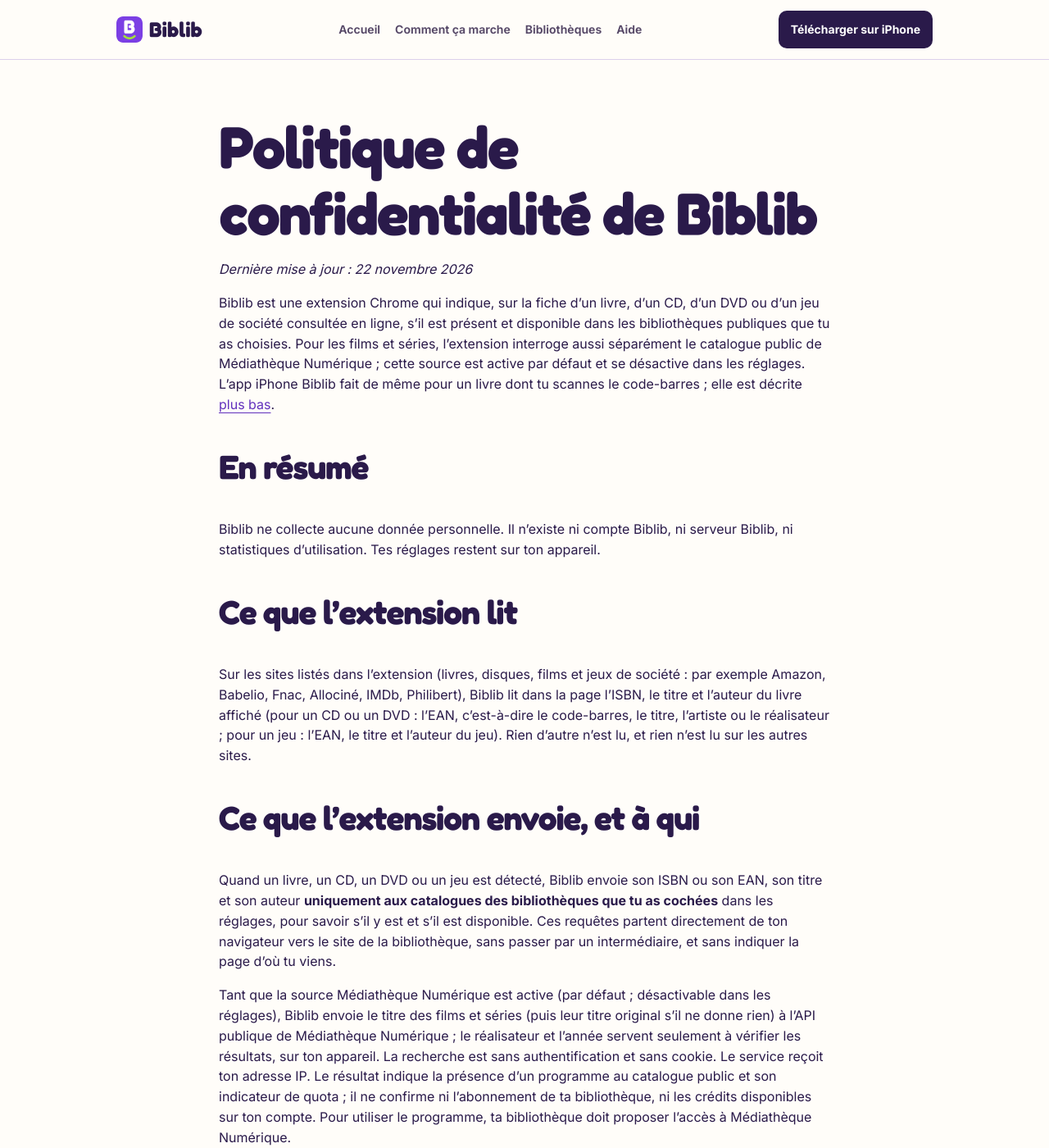
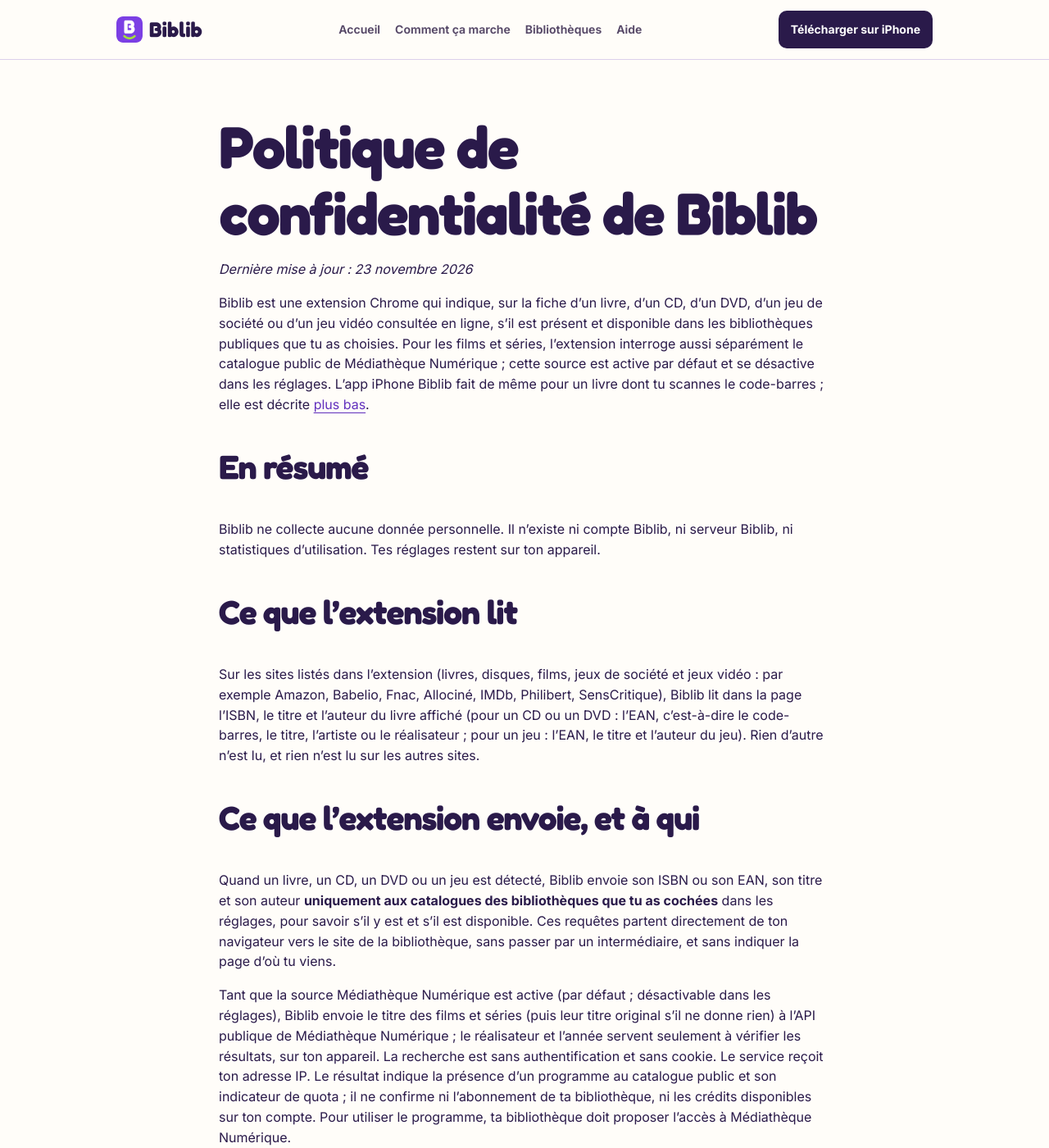
Before and after one commit to Bublex/biblib-site, a Jekyll site: the page built from confidentialite.md, in a window 1280 px wide and 1400 px high. Shown: the whole window at 82% size. Built offline with Jekyll 4.4.1, drawn with Linux system fonts in a browser that asks for light colours.

Commit message:
Site aligné sur les fiches des stores : prix de la carte, accord d'un parent, délai de réservation ; confidentialité à jour
Co-Authored-By: Claude Opus 5.5 <noreply@anthropic.com>
Claude-Session: https://claude.ai/code/session_016S1ijaMEMVqSAyXMkwwiQT

```diff
--- a/_includes/fonctionnement.html
+++ b/_includes/fonctionnement.html
@@ -98,7 +98,7 @@
     <li>
       <span class="bb-journey-icon" aria-hidden="true"><svg width="24" height="24" viewBox="0 0 24 24" fill="none" stroke="currentColor" stroke-width="2" stroke-linecap="round" stroke-linejoin="round"><rect x="2.5" y="5" width="19" height="14" rx="2.5" /><circle cx="8.5" cy="11" r="2" /><path d="M5.5 16c.6-1.4 1.7-2 3-2s2.4.6 3 2M14.5 10h4M14.5 13.5h3" /></svg></span>
       <h3>Inscris-toi une fois</h3>
-      <p>Dans beaucoup de bibliothèques, l’inscription est gratuite. Ailleurs, elle coûte quelques euros par an. Entrer et lire sur place reste libre et gratuit.</p>
+      <p>Dans la plupart des villes, la carte est gratuite. Ailleurs, elle coûte en général 25&nbsp;€ par an au plus. Entrer et lire sur place reste libre et gratuit.</p>
     </li>
     <li>
       <span class="bb-journey-icon" aria-hidden="true"><svg width="24" height="24" viewBox="0 0 24 24" fill="none" stroke="currentColor" stroke-width="2" stroke-linecap="round" stroke-linejoin="round"><path d="M4 4h4v16H4zM10 4h4v16h-4zM16.2 5.2l3.6-1 3 15.4-3.6 1z" /></svg></span>
--- a/aide/index.html
+++ b/aide/index.html
@@ -52,12 +52,12 @@ description: "Questions sur Biblib et sur les bibliothèques : inscription, rés
     </details>
     <details>
       <summary>L’inscription est-elle payante&nbsp;?</summary>
-      <p>Dans beaucoup de bibliothèques, l’inscription est gratuite. Ailleurs, elle coûte quelques euros par an. Elle est souvent gratuite pour les enfants et les étudiants.</p>
+      <p>Dans la plupart des villes, la carte est gratuite. Ailleurs, elle coûte en général 25&nbsp;€ par an au plus pour les habitants. Elle est souvent gratuite pour les moins de 18&nbsp;ans. Ensuite, emprunter ne coûte rien.</p>
       <p>Entrer, lire et consulter sur place est libre et gratuit dans les bibliothèques municipales, même sans carte. Les ludothèques ont parfois leur propre adhésion.</p>
     </details>
     <details>
       <summary>Comment m’inscrire&nbsp;?</summary>
-      <p>Va à l’accueil de la bibliothèque avec une pièce d’identité. Certaines demandent aussi un justificatif de domicile. Beaucoup proposent une préinscription sur leur site.</p>
+      <p>Va à l’accueil de la bibliothèque avec une pièce d’identité. Certaines demandent aussi un justificatif de domicile. Avant 18&nbsp;ans, il faut l’accord d’un parent. Beaucoup de bibliothèques proposent une préinscription sur leur site.</p>
       <p>Tu reçois une carte de lecteur et un compte sur le site du catalogue. Souvent, tu n’as pas besoin d’habiter dans la commune.</p>
       <p>Dans l’app iPhone, enregistre ta carte&nbsp;: son code-barres s’affiche sur ton écran, prêt pour la borne de prêt.</p>
     </details>
--- a/confidentialite.md
+++ b/confidentialite.md
@@ -5,9 +5,9 @@ description: "Biblib ne collecte aucune donnée personnelle. Voici ce que l’ex
 
 # Politique de confidentialité de Biblib
 
-*Dernière mise à jour : 22 novembre 2026*
+*Dernière mise à jour : 23 novembre 2026*
 
-Biblib est une extension Chrome qui indique, sur la fiche d'un livre, d'un CD, d'un DVD ou d'un jeu de société consultée en ligne, s'il est présent et disponible dans les bibliothèques publiques que tu as choisies. Pour les films et séries, l'extension interroge aussi séparément le catalogue public de Médiathèque Numérique ; cette source est active par défaut et se désactive dans les réglages. L'app iPhone Biblib fait de même pour un livre dont tu scannes le code-barres ; elle est décrite [plus bas](#lapp-iphone).
+Biblib est une extension Chrome qui indique, sur la fiche d'un livre, d'un CD, d'un DVD, d'un jeu de société ou d'un jeu vidéo consultée en ligne, s'il est présent et disponible dans les bibliothèques publiques que tu as choisies. Pour les films et séries, l'extension interroge aussi séparément le catalogue public de Médiathèque Numérique ; cette source est active par défaut et se désactive dans les réglages. L'app iPhone Biblib fait de même pour un livre dont tu scannes le code-barres ; elle est décrite [plus bas](#lapp-iphone).
 
 ## En résumé
 
@@ -15,7 +15,7 @@ Biblib ne collecte aucune donnée personnelle. Il n'existe ni compte Biblib, ni
 
 ## Ce que l'extension lit
 
-Sur les sites listés dans l'extension (livres, disques, films et jeux de société : par exemple Amazon, Babelio, Fnac, Allociné, IMDb, Philibert), Biblib lit dans la page l'ISBN, le titre et l'auteur du livre affiché (pour un CD ou un DVD : l'EAN, c'est-à-dire le code-barres, le titre, l'artiste ou le réalisateur ; pour un jeu : l'EAN, le titre et l'auteur du jeu). Rien d'autre n'est lu, et rien n'est lu sur les autres sites.
+Sur les sites listés dans l'extension (livres, disques, films, jeux de société et jeux vidéo : par exemple Amazon, Babelio, Fnac, Allociné, IMDb, Philibert, SensCritique), Biblib lit dans la page l'ISBN, le titre et l'auteur du livre affiché (pour un CD ou un DVD : l'EAN, c'est-à-dire le code-barres, le titre, l'artiste ou le réalisateur ; pour un jeu : l'EAN, le titre et l'auteur du jeu). Rien d'autre n'est lu, et rien n'est lu sur les autres sites.
 
 ## Ce que l'extension envoie, et à qui
 
```
Also changed, not shown: other parts of aide/index.html (+1 -1 lines).
